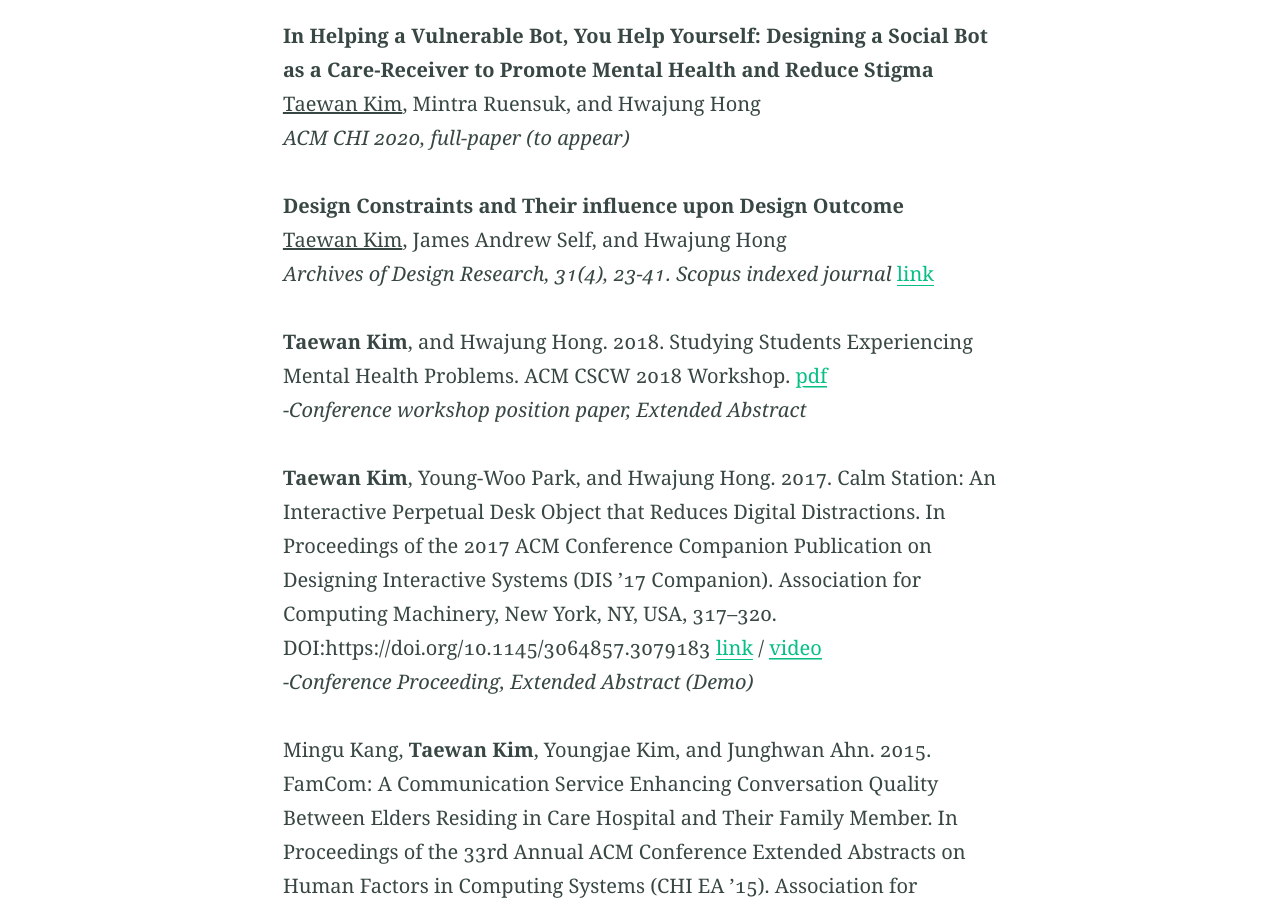
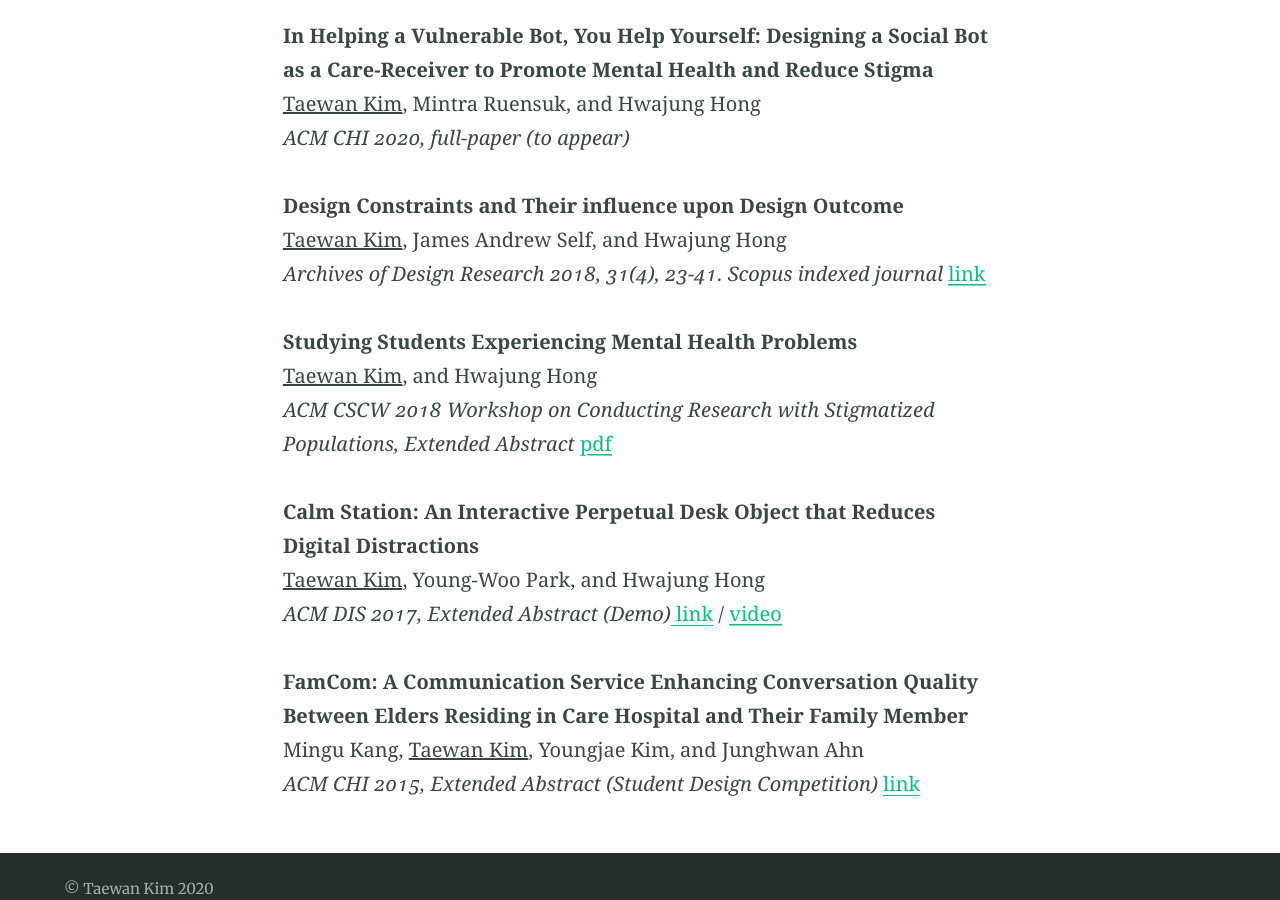
Before and after one commit to twkim24/twkim24.github.io, a Jekyll site: the page built from publications.md, in a window 1280 px wide and 900 px high, scrolled down 458 px. Built offline with Jekyll 4.4.1, drawn with Linux system fonts in a browser that asks for light colours; some of the changed text lies outside the part shown.

Commit message:
Update publications.md

```diff
--- a/publications.md
+++ b/publications.md
@@ -12,14 +12,15 @@
 
 <b>Design Constraints and Their influence upon Design Outcome</b><br>
 <u>Taewan Kim</u>, James Andrew Self, and Hwajung Hong <br>
-<i>Archives of Design Research, 31(4), 23-41. Scopus indexed journal</i> <a href="https://doi.org/10.15187/adr.2018.11.31.4.23" target="_blank"> link</a>
+<i>Archives of Design Research 2018, 31(4), 23-41. Scopus indexed journal</i> <a href="https://doi.org/10.15187/adr.2018.11.31.4.23" target="_blank"> link</a>
 
+<b>Studying Students Experiencing Mental Health Problems</b><br>
+<u>Taewan Kim</u>, and Hwajung Hong<br>
+<i>ACM CSCW 2018 Workshop on Conducting Research with Stigmatized Populations, Extended Abstract</i> <a href="https://drive.google.com/open?id=1CHSTtNAiKYv0aA1ikpc4owbm_e_h2TzS" target="_blank">pdf</a>
 
-<b>Taewan Kim</b>, and Hwajung Hong. 2018. Studying Students Experiencing Mental Health Problems. ACM CSCW 2018 Workshop. <a href="https://drive.google.com/open?id=1CHSTtNAiKYv0aA1ikpc4owbm_e_h2TzS" target="_blank">pdf</a>
-<br><i>-Conference workshop position paper, Extended Abstract</i>
+<b>Calm Station: An Interactive Perpetual Desk Object that Reduces Digital Distractions</b><br>
+<u>Taewan Kim</u>, Young-Woo Park, and Hwajung Hong<br><i>ACM DIS 2017, Extended Abstract (Demo)</i><a href="https://doi.org/10.1145/3064857.3079183" target="_blank"> link</a> / <a href="https://youtu.be/gCBQhNUlmzo" target="_blank">video</a>
 
-<b>Taewan Kim</b>, Young-Woo Park, and Hwajung Hong. 2017. Calm Station: An Interactive Perpetual Desk Object that Reduces Digital Distractions. In Proceedings of the 2017 ACM Conference Companion Publication on Designing Interactive Systems (DIS ’17 Companion). Association for Computing Machinery, New York, NY, USA, 317–320. DOI:https://doi.org/10.1145/3064857.3079183 <a href="https://doi.org/10.1145/3064857.3079183" target="_blank">link</a> / <a href="https://youtu.be/gCBQhNUlmzo" target="_blank">video</a>
-<br><i>-Conference Proceeding, Extended Abstract (Demo)</i>
-
-Mingu Kang, <b>Taewan Kim</b>, Youngjae Kim, and Junghwan Ahn. 2015. FamCom: A Communication Service Enhancing Conversation Quality Between Elders Residing in Care Hospital and Their Family Member. In Proceedings of the 33rd Annual ACM Conference Extended Abstracts on Human Factors in Computing Systems (CHI EA ’15). Association for Computing Machinery, New York, NY, USA, 13–18. DOI:https://doi.org/10.1145/2702613.2726952 <a href="https://doi.org/10.1145/2702613.2726952" target="_blank">link</a>
-<br><i>-Conference Proceeding, Extended Abstract (ACM CHI Student design competition)</i>
+<b>FamCom: A Communication Service Enhancing Conversation Quality Between Elders Residing in Care Hospital and Their Family Member</b><br>
+Mingu Kang, <u>Taewan Kim</u>, Youngjae Kim, and Junghwan Ahn<br>
+<i>ACM CHI 2015, Extended Abstract (Student Design Competition)</i> <a href="https://doi.org/10.1145/2702613.2726952" target="_blank"> link</a>
```
